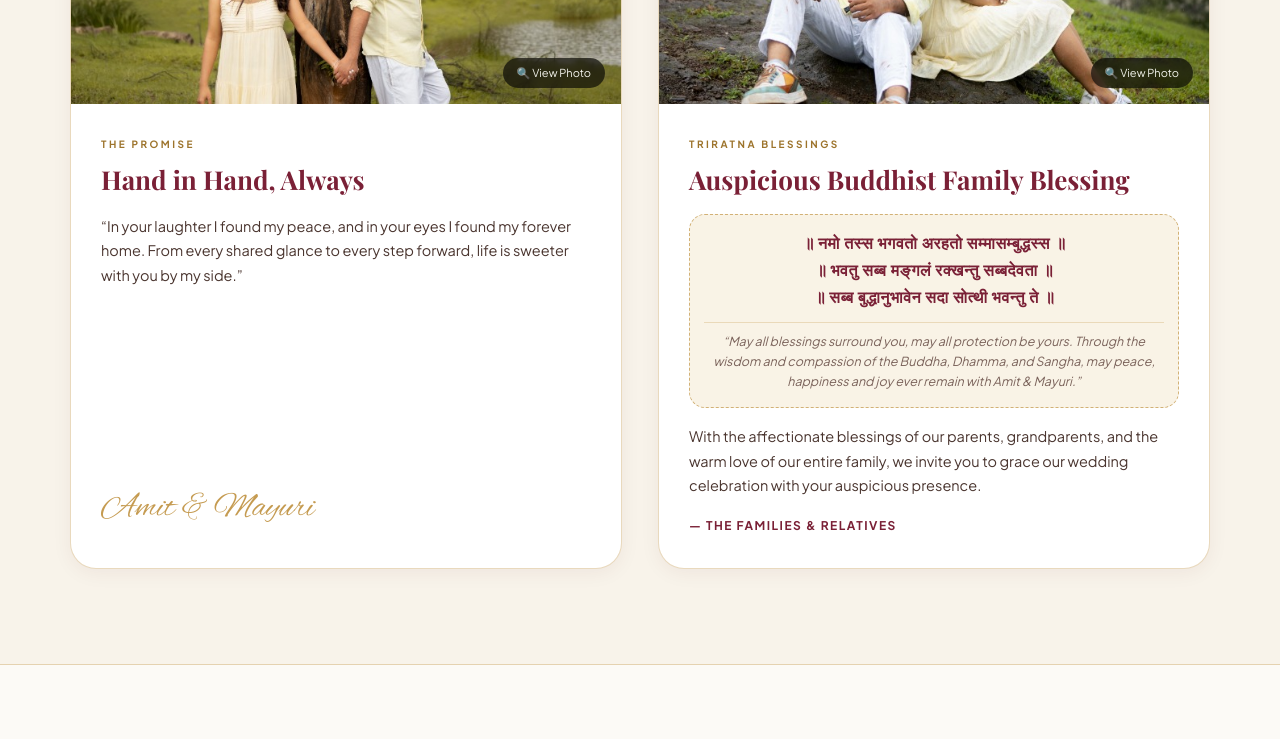
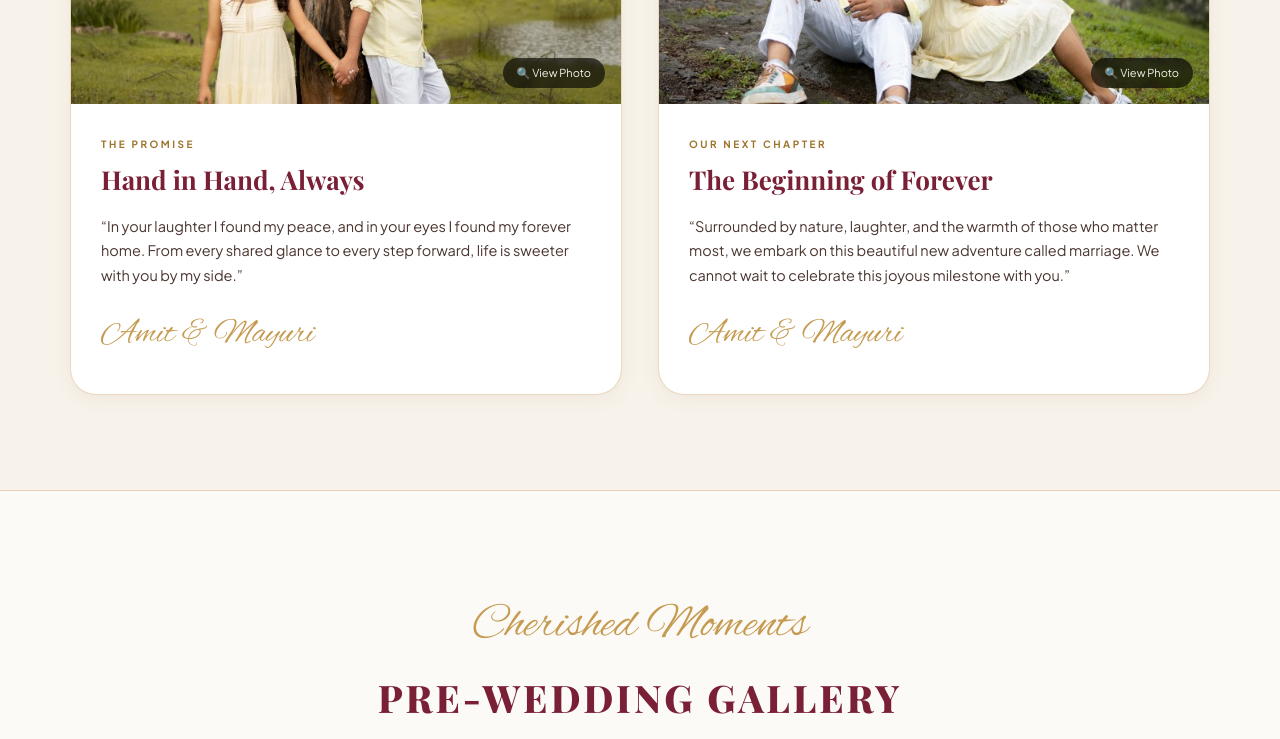
Before and after one commit to mrbob12/amitookmayuri, a website: page index.html in a window 1280 px wide. Shown: the part 1880-2619 px from the top of the page. Drawn offline with nearby package versions, Linux system fonts and the light colour scheme; animation ran at ten frames a second; a web font is replaced by a local one.

Commit message:
Remove family blessing and mantra; streamline story and wishes section

```diff
--- a/index.html
+++ b/index.html
@@ -211,22 +211,12 @@
             <div class="spotlight-hover">🔍 View Photo</div>
           </div>
           <div class="spotlight-info">
-            <span class="spotlight-role">TRIRATNA BLESSINGS</span>
-            <h3>Auspicious Buddhist Family Blessing</h3>
-            <div class="buddhist-blessing-box">
-              <p class="buddhist-gatha">
-                ॥ नमो तस्स भगवतो अरहतो सम्मासम्बुद्धस्स ॥<br>
-                ॥ भवतु सब्ब मङ्गलं रक्खन्तु सब्बदेवता ॥<br>
-                ॥ सब्ब बुद्धानुभावेन सदा सोत्थी भवन्तु ते ॥
-              </p>
-              <div class="buddhist-translation">
-                <em>&ldquo;May all blessings surround you, may all protection be yours. Through the wisdom and compassion of the Buddha, Dhamma, and Sangha, may peace, happiness and joy ever remain with Amit &amp; Mayuri.&rdquo;</em>
-              </div>
-            </div>
+            <span class="spotlight-role">OUR NEXT CHAPTER</span>
+            <h3>The Beginning of Forever</h3>
             <p>
-              With the affectionate blessings of our parents, grandparents, and the warm love of our entire family, we invite you to grace our wedding celebration with your auspicious presence.
+              &ldquo;Surrounded by nature, laughter, and the warmth of those who matter most, we embark on this beautiful new adventure called marriage. We cannot wait to celebrate this joyous milestone with you.&rdquo;
             </p>
-            <div class="family-compliments">— The Families &amp; Relatives</div>
+            <div class="spotlight-signature">Amit &amp; Mayuri</div>
           </div>
         </div>
 
@@ -428,7 +418,7 @@
             </div>
 
             <p class="event-summary">
-              Join us under the royal canopy as Amit and Mayuri take their sacred wedding vows with the recitation of holy Buddha Vandana, Mangala Gatha, and affectionate family blessings.
+              Join us as Amit and Mayuri exchange their wedding vows and celebrate the beginning of their new journey together with family, friends, and loved ones.
             </p>
 
             <div class="event-actions">
@@ -667,7 +657,7 @@
     <div class="section-container">
       <div class="section-header reveal">
         <div class="script-subtitle">Celebrate with Us</div>
-        <h2 class="section-title">RSVP & BLESSINGS</h2>
+        <h2 class="section-title">RSVP & WISHES</h2>
         <div class="ornament-divider">
           <span>❦</span>
           <span class="ornament-star">✦</span>
@@ -699,7 +689,7 @@
                 <option value="Both Wedding & Reception">Both Wedding (Mahad) & Reception (Nagpur) ❤️</option>
                 <option value="Wedding Ceremony in Mahad (10 Jan)">Wedding Ceremony in Mahad (10 Jan 2027)</option>
                 <option value="Wedding Reception in Nagpur (13 Jan)">Wedding Reception in Nagpur (13 Jan 2027)</option>
-                <option value="Sending Warm Blessings from Afar">Unable to attend in person, sending warm blessings</option>
+                <option value="Sending Warm Wishes from Afar">Unable to attend in person, sending warm wishes</option>
               </select>
             </div>
             <div class="form-group">
@@ -709,7 +699,7 @@
           </div>
 
           <div class="form-group">
-            <label for="blessingMessage">Your Warm Message or Blessings for Amit & Mayuri</label>
+            <label for="blessingMessage">Your Warm Message or Wishes for Amit & Mayuri</label>
             <textarea id="blessingMessage" rows="3" placeholder="Wishing you a lifetime of endless joy, laughter and togetherness..."></textarea>
           </div>
 
@@ -728,7 +718,7 @@
 
       <!-- Guest Wishes Wall -->
       <div class="wishes-wall-container reveal">
-        <h3 class="wishes-wall-title">Blessings From Dear Guests</h3>
+        <h3 class="wishes-wall-title">Wishes From Dear Guests</h3>
         <div class="wishes-grid" id="wishesGrid">
           <div class="wish-card">
             <p class="wish-text">&ldquo;May your love bloom brighter with each passing year! Heartiest congratulations to Amit and Mayuri!&rdquo;</p>
--- a/script.js
+++ b/script.js
@@ -281,7 +281,7 @@ function sendRsvpViaWhatsApp() {
              `👥 Total Guests: ${data.count || '1'}\n`;
 
   if (data.message) {
-    text += `💬 Blessings / Message: "${data.message}"\n`;
+    text += `💬 Wishes / Message: "${data.message}"\n`;
   }
 
   text += `\n❤️ Looking forward to celebrating together!`;
--- a/style.css
+++ b/style.css
@@ -941,32 +941,6 @@ button {
   line-height: 1.7;
 }
 
-.buddhist-blessing-box {
-  background: var(--gold-pale);
-  border: 1px dashed var(--border-gold-strong);
-  border-radius: var(--radius-md);
-  padding: 16px 14px;
-  margin-bottom: 16px;
-  text-align: center;
-}
-
-.buddhist-gatha {
-  font-family: var(--font-classic);
-  font-size: 16px !important;
-  color: var(--maroon-royal) !important;
-  font-weight: 700;
-  line-height: 1.8;
-  letter-spacing: 0.5px;
-  margin-bottom: 10px;
-}
-
-.buddhist-translation {
-  font-size: 12.5px;
-  color: var(--text-muted);
-  line-height: 1.6;
-  border-top: 1px solid rgba(197, 155, 81, 0.3);
-  padding-top: 8px;
-}
 
 .spotlight-signature {
   margin-top: auto;
```
